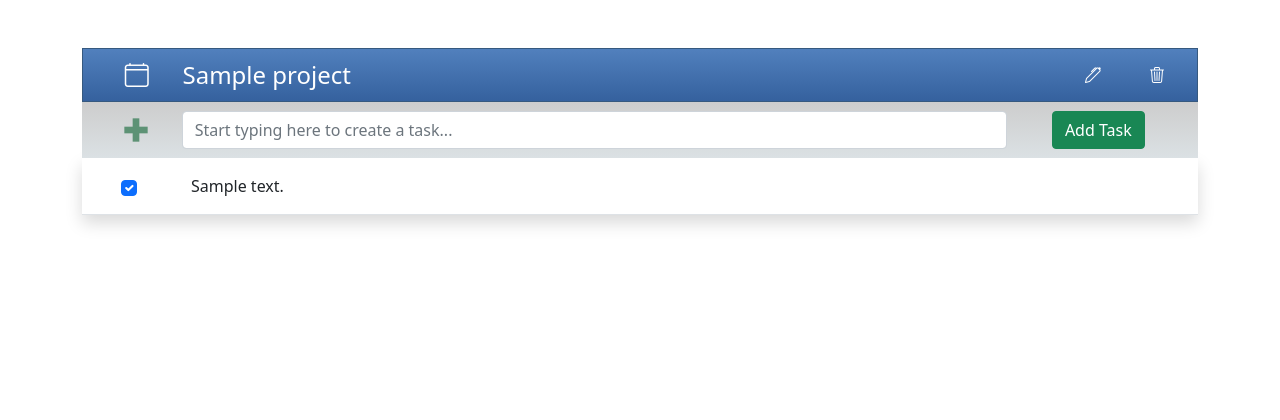
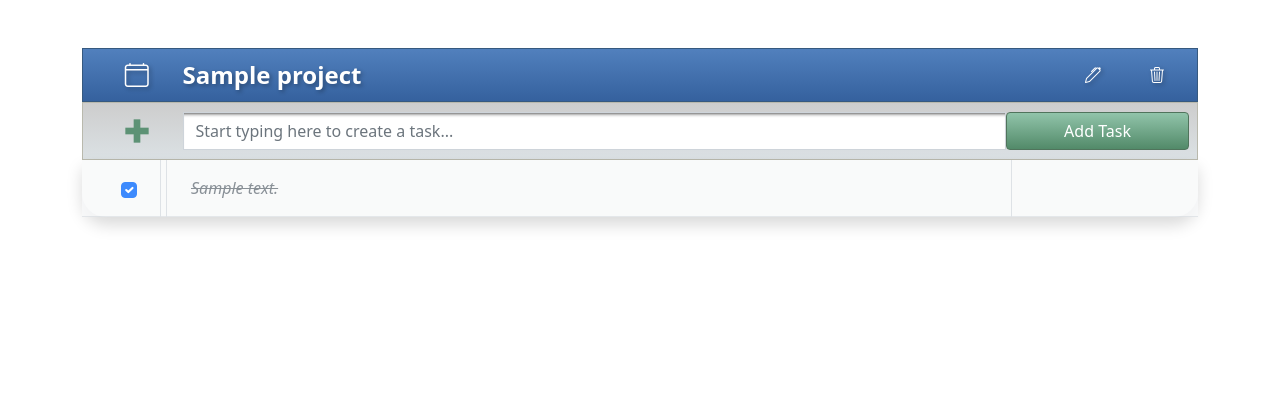
Before and after one commit to PitRella/ManagerPlatform, a Django app: page /dashboard/ in a window 1280 px wide. Shown: the top 420 px of the page. Run offline with Django 5.2, Linux system fonts and the light colour scheme; a user stored in the database is signed in; tables that the repository leaves empty hold one stand-in row (values such as "Sample post").

Commit message:
feat(css): Add comprehensive styling for task management interface with drag-and-drop functionality

```diff
--- a/static/css/style.css
+++ b/static/css/style.css
@@ -15,3 +15,174 @@
 .button-gradient-green-dark{
     background: linear-gradient(180deg, #91c4aa, #528a69);
 }
+.gradient-blue-dark {
+    background: linear-gradient(180deg, #5180bd, #35619e);
+}
+.gradient-grey-white {
+    background: linear-gradient(180deg, #cdcdcd, #dbe1e4);
+}
+.gradient-green-dark{
+    background: linear-gradient(180deg, #91c4aa, #528a69);
+    width: 100%;
+}
+.rounded-bottom-only{
+    border-radius: 0 0 1.5rem 1.5rem;
+}
+.rounded-right-only{
+    border-radius: 0 0.5rem 0.5rem 0;
+}
+.todo-list {
+    position: relative;
+}
+.todo-list::before{
+    content: "";
+    position: absolute;
+    top: 0;
+    right: 0;
+    bottom: 0;
+    left: 0;
+    pointer-events: none;
+    z-index: 2;
+
+    /* три одинаковые "тонкие" градиентные полоски */
+    background-image:
+            linear-gradient(#dee2e6, #dee2e6),
+            linear-gradient(#dee2e6, #dee2e6),
+            linear-gradient(#dee2e6, #dee2e6);
+    background-repeat: no-repeat;
+    background-size: 1px 100%, 1px 100%, 1px 100%;
+
+    background-position:
+            14% 0, calc(14% + 0.4rem) 0, 75% 0;
+}
+
+.todo-list .row {
+    position: relative;
+    z-index: 1;
+    transition: background-color 0.2s ease;
+}
+
+.todo-list .row:hover {
+    background-color: #fcfed6;
+
+}
+
+.todo-list .row.dragging {
+    opacity: 0.8;
+    box-shadow: 0 4px 8px rgba(0,0,0,0.2);
+    z-index: 1000;
+    background-color: #f8f9fa;
+}
+
+.handle {
+    cursor: grab;
+}
+
+.handle:active {
+    cursor: grabbing;
+}
+
+.todo-list .icons {
+    opacity: 0;
+    transition: opacity 0.2s ease;
+}
+
+.todo-list .row:hover .icons {
+    opacity: 1;
+}
+
+/* Зачеркнутый текст для выполненных задач */
+.task-text.completed {
+    text-decoration: line-through;
+    color: #6c757d;
+    font-style: italic;
+}
+
+/* Стиль для строки с выполненной задачей */
+.todo-list .row.completed {
+    background-color: #f8f9fa;
+    opacity: 0.8;
+}
+
+.todo-list .row.completed:hover {
+    background-color: #e9ecef;
+}
+/* Адаптив для md (Bootstrap) — поменяем проценты */
+@media (min-width: 768px) {
+    .todo-list::before{
+        background-position: 7% 0, calc(6.5% + 0.75rem) 0, 83.3333% 0;
+    }
+}
+.border-custom{
+    height: 30px;
+    border-right: .5px solid rgba(255, 255, 255, 0.2);
+}
+.green-border{
+    border: 1px solid rgb(80, 116, 92);
+}
+.dark-border{
+    border: 1px solid rgb(54, 89, 127);
+}
+.white-border{
+    border: 1px solid rgb(185, 185, 173);
+
+}
+.header-text-shadow {
+    text-shadow: 2px 2px 4px rgba(0, 0, 0, 0.3);
+}
+.project-title {
+    font-weight: 700;
+    font-size: 1.5rem;
+    color: #fff;
+    white-space: normal;
+    overflow-wrap: anywhere;
+    word-break: break-word;
+    display: block;
+    max-width: 100%;
+}
+.project-title-input {
+    font: inherit;
+    font-weight: 700;
+    font-size: 1.5rem;
+    color: #fff;
+    white-space: normal;
+    overflow-wrap: anywhere;
+    word-break: break-word;
+    display: block;
+    max-width: 100%;
+    border: 1px solid rgba(255,255,255,0.9);
+    border-radius: .25rem;
+    padding: 0 .25rem;
+}
+.project-title-input:focus {
+    outline: none;
+    box-shadow: 0 0 0 .2rem rgba(255,255,255,0.25);
+}
+
+.todo-list-project .header-text-shadow .border-start {
+    position: relative;
+    display: inline-block;
+    width: 0; /* линия рисуется псевдоэлементом */
+    height: 1.25rem; /* высота разделителя */
+    vertical-align: middle;
+    border-left: none !important; /* не опираться на bootstrap-бордер */
+}
+.todo-list-project .header-text-shadow .border-start::before {
+    content: "";
+    position: absolute;
+    left: 0;
+    top: 0;
+    bottom: 0;
+    width: 1px;
+    background-color: rgba(255, 255, 255, 0.3);
+}
+
+/* Разрешаем среднему столбцу с заголовком сжиматься во flex, чтобы текст не налезал на иконки */
+.todo-list-project .header-text-shadow > .col-8,
+.todo-list-project .header-text-shadow > .col-md-10 {
+    min-width: 0;
+}
+.search-shadow {
+    border-radius: 0;
+  box-shadow: inset 0 4px 4px -4px rgba(0, 0, 0, 1);
+}
```
